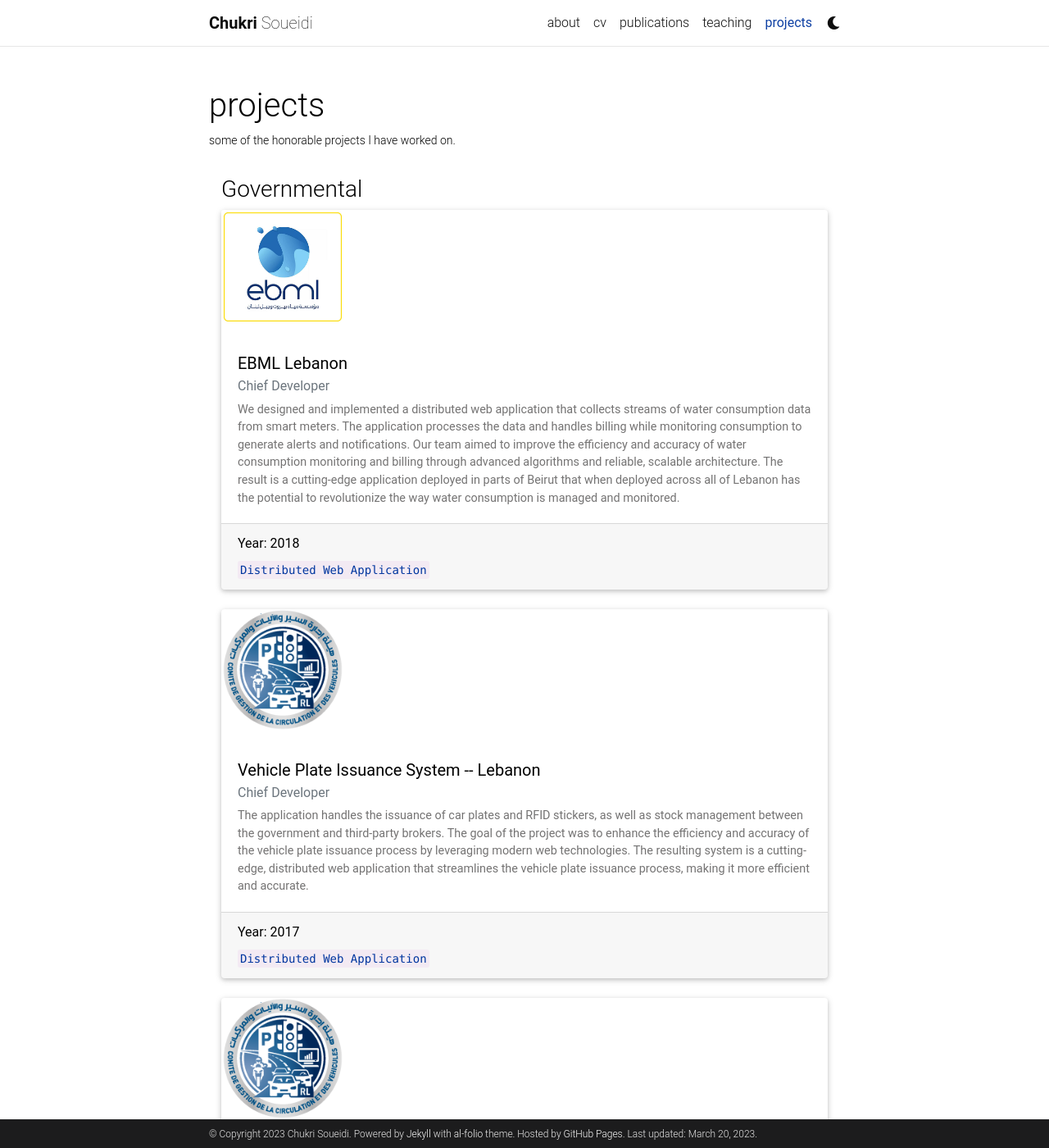
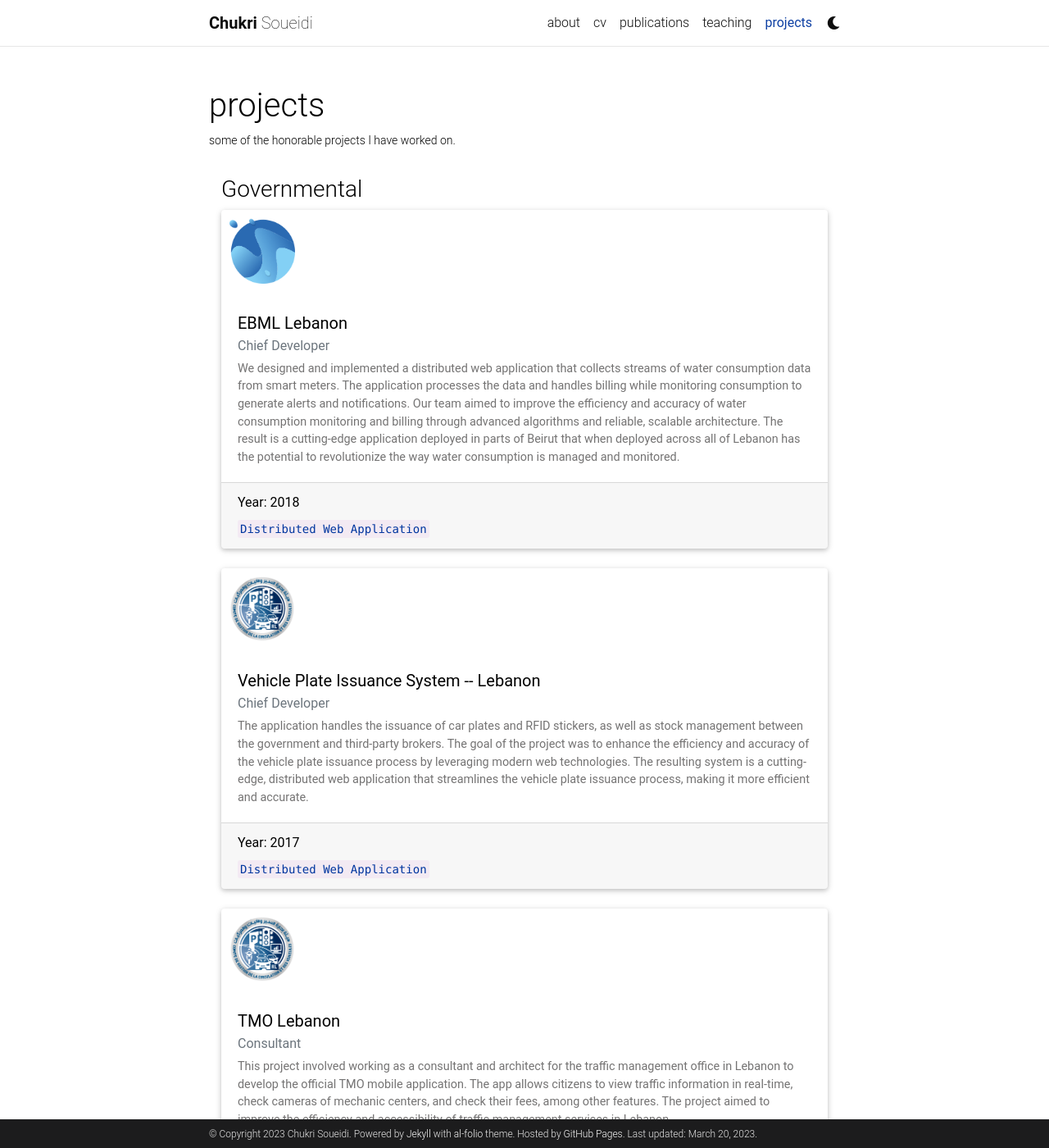
Before and after one commit to csoueidi/csoueidi, a Jekyll site: the page built from _pages/projects.md, in a window 1280 px wide and 1400 px high. Shown: the whole window at 82% size. Built offline with Jekyll 4.4.1, drawn with Linux system fonts in a browser that asks for light colours; comment, search, counter and statistics services are not loaded; a style sheet for code colours, icons or effects is not loaded.

Commit message:
image ebml

```diff
--- a/_data/projects.yml
+++ b/_data/projects.yml
@@ -5,7 +5,7 @@
   role:  Chief Developer
   description: We designed and implemented a distributed web application that collects streams of water consumption data from smart meters. The application processes the data and handles billing while monitoring consumption to generate alerts and notifications. Our team aimed to improve the efficiency and accuracy of water consumption monitoring and billing through advanced algorithms and reliable, scalable architecture. The result is a cutting-edge application deployed in parts of Beirut that when deployed across all of Lebanon has the potential to revolutionize the way water consumption is managed and monitored.
   project-type: Governmental
-  image: assets/img/ebml.jpg
+  image: assets/img/g164.png
 
 
 - title: Vehicle Plate Issuance System -- Lebanon
--- a/_pages/projects.md
+++ b/_pages/projects.md
@@ -7,7 +7,11 @@
 description: some of the honorable projects I have worked on.
 ---
 
-
+ <style>
+  .image-margin {
+  margin: 10px;
+}
+  </style>
 
 <div class="container">
   {% assign project_types = site.data.projects | group_by: "project-type" %}
@@ -18,7 +22,7 @@
     <div class="col-md-12 mb-4">
       <div class="card">
         {% if project.image %}
-        <img src="{{ site.url }}/{{ site.baseurl }}/{{ project.image }}" class="card-img-top float-left mr-3 mb-3" alt="{{ project.title }}" style="width:150px;">
+        <img src="{{ site.url }}/{{ site.baseurl }}/{{ project.image }}" class="card-img-top float-left mr-3 mb-3 image-margin" alt="{{ project.title }}" style="width:80px;">
         {% endif %}
         <div class="card-body">
           <h5 class="card-title">{{ project.title }}</h5>
```
Also changed, not shown: assets/img/g164.png (added).
